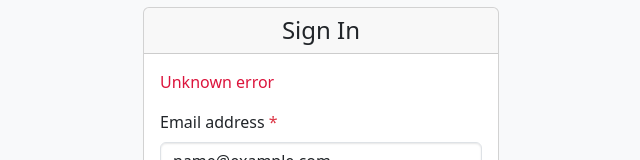
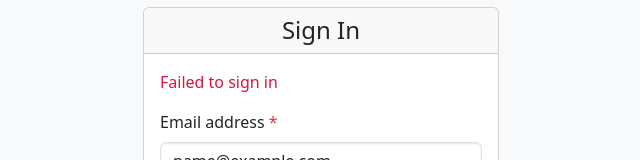
Before and after one commit to trae-op/test-task, a Next.js app: page /en/sign-in in a window 1280 px wide. Both pictures are taken after typing "name@example.com", "Sample123" into the empty fields and a click on the button "Sign In". Shown: the part 208-368 px from the top of the page, without its empty margins (319-959 px from the left). Built offline with nearby package versions, Linux system fonts and the light colour scheme.

Commit message:
add correct message

```diff
--- a/messages/en.json
+++ b/messages/en.json
@@ -18,6 +18,10 @@
 				"submitButton": "Sign In",
 				"noAccount": "Don't have an account?",
 				"signUpLink": "Sign Up"
+			},
+			"errors": {
+				"invalidCredentials": "Invalid email or password",
+				"default": "Failed to sign in"
 			},
 			"signUp": {
 				"title": "Sign Up",
--- a/messages/uk.json
+++ b/messages/uk.json
@@ -18,6 +18,10 @@
 				"submitButton": "Увійти",
 				"noAccount": "Немає облікового запису?",
 				"signUpLink": "Зареєструватися"
+			},
+			"errors": {
+				"invalidCredentials": "Невірна електронна пошта або пароль",
+				"default": "Не вдалося увійти"
 			},
 			"signUp": {
 				"title": "Реєстрація",
--- a/src/components/Auth/SignIn/SignIn.tsx
+++ b/src/components/Auth/SignIn/SignIn.tsx
@@ -22,6 +22,7 @@ export const SignIn = () => {
 	const t = useTranslations('App.auth.signIn');
 	const tp = useTranslations('App.auth.placeholders');
 	const te = useTranslations('App.errors');
+	const tae = useTranslations('App.auth.errors');
 	const router = useRouter();
 	const params = useParams();
 	const locale = (params?.locale as string) || '';
@@ -38,7 +39,9 @@ export const SignIn = () => {
 		setError(null);
 		const res = await signIn(data.email, data.password);
 		if (!res.ok) {
-			setError(res.error || 'Failed to sign in');
+			const message =
+				res.error === 'CredentialsSignin' ? 'invalidCredentials' : 'default';
+			setError(message);
 			return;
 		}
 		router.push(`/${locale}/${getOrdersHref()}`);
@@ -55,7 +58,7 @@ export const SignIn = () => {
 						<Card.Body>
 							{error && (
 								<div style={{ color: 'crimson', marginBottom: '1rem' }}>
-									{error}
+									{tae(error)}
 								</div>
 							)}
 							<Form noValidate onSubmit={handleSubmit(onSubmit)}>
--- a/src/components/Auth/SignUp/SignUp.tsx
+++ b/src/components/Auth/SignUp/SignUp.tsx
@@ -14,10 +14,8 @@ import { TextField } from '@/components/ui/TextField';
 
 import { EMAIL_PATTERN, NAME_PATTERN, PASSWORD_PATTERN } from '@/utils/regExp';
 
-import {
-	type TSignUpSubmitState,
-	signUpSubmit
-} from '@/actions/auth/signUp/submit';
+import { signUpSubmit } from '@/actions/auth/signUp/submit';
+import type { TSignUpSubmitState } from '@/actions/auth/signUp/types';
 
 export const SignUp = () => {
 	const params = useParams();
```
